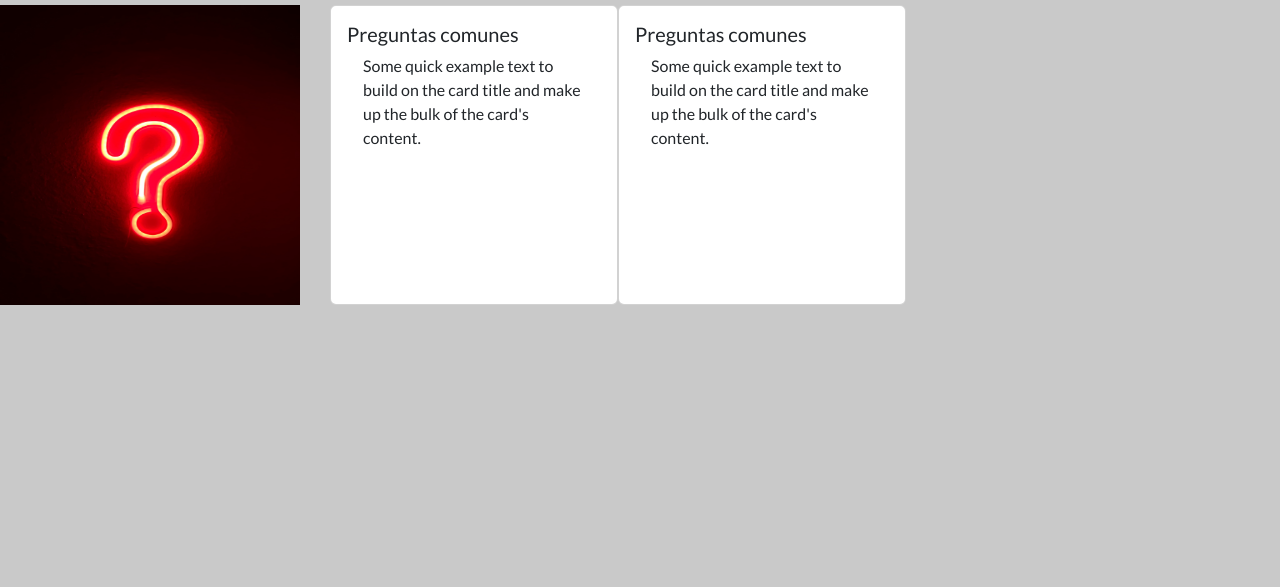
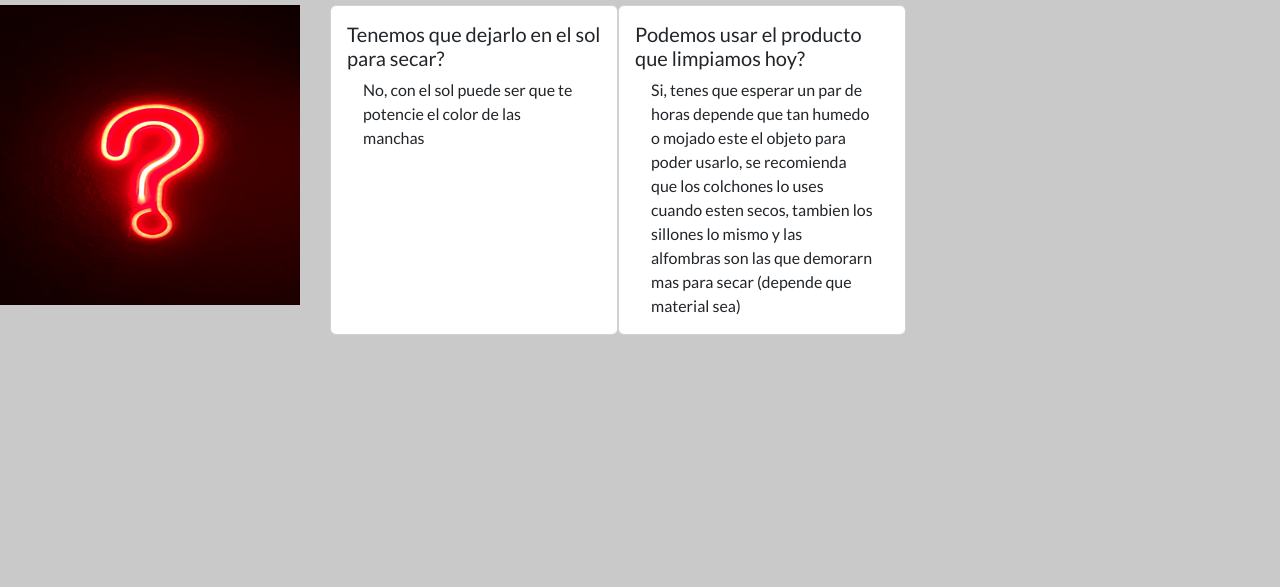
Before and after one commit to Gsangui2001/Limpieza-de-Tapizados, a website: page paginas/preguntas-frecuentes.html in a window 1280 px wide. Shown: the part 121-708 px from the top of the page. Drawn offline with nearby package versions, Linux system fonts and the light colour scheme.

Commit message:
modificaciones

```diff
--- a/paginas/preguntas-frecuentes.html
+++ b/paginas/preguntas-frecuentes.html
@@ -64,20 +64,14 @@
             </section>
                 <div class="card" style="width: 18rem;">
                     <div class="card-body">
-                    <h5 class="card-title">Preguntas comunes</h5>
-    <!--                 <h6 class="card-subtitle mb-2 text-muted">Card subtitle</h6> -->
-                    <p class="card-text">Some quick example text to build on the card title and make up the bulk of the card's content.</p>
-    <!--                 <a href="#" class="card-link">Card link</a>
-                    <a href="#" class="card-link">Another link</a> -->
+                    <h5 class="card-title">Tenemos que dejarlo en el sol para secar?</h5>
+                    <p class="card-text">No, con el sol puede ser que te potencie el color de las manchas</p>
                     </div>
                 </div>
                 <div class="card" style="width: 18rem;">
                     <div class="card-body">
-                    <h5 class="card-title">Preguntas comunes</h5>
-    <!--                 <h6 class="card-subtitle mb-2 text-muted">Card subtitle</h6> -->
-                    <p class="card-text">Some quick example text to build on the card title and make up the bulk of the card's content.</p>
-    <!--                 <a href="#" class="card-link">Card link</a>
-                    <a href="#" class="card-link">Another link</a> -->
+                    <h5 class="card-title">Podemos usar el producto que limpiamos hoy?</h5>
+                    <p class="card-text">Si, tenes que esperar un par de horas depende que tan humedo o mojado este el objeto para poder usarlo, se recomienda que los colchones lo uses cuando esten secos, tambien los sillones lo mismo y las alfombras son las que demorarn mas para secar (depende que material sea)</p>
                     </div>
                 </div>
             </div>
```
Also changed, not shown: index.html (+1 -1 lines).
